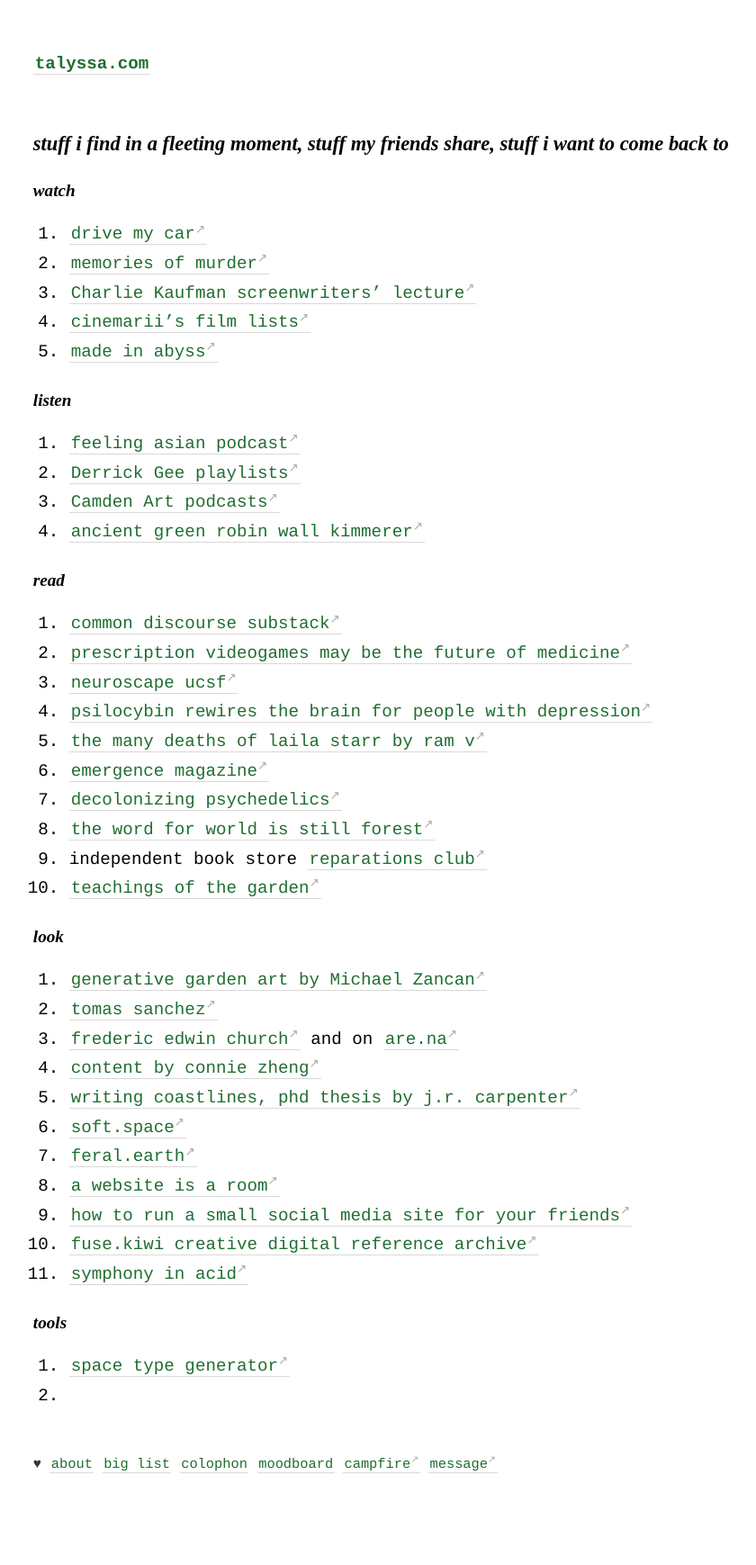
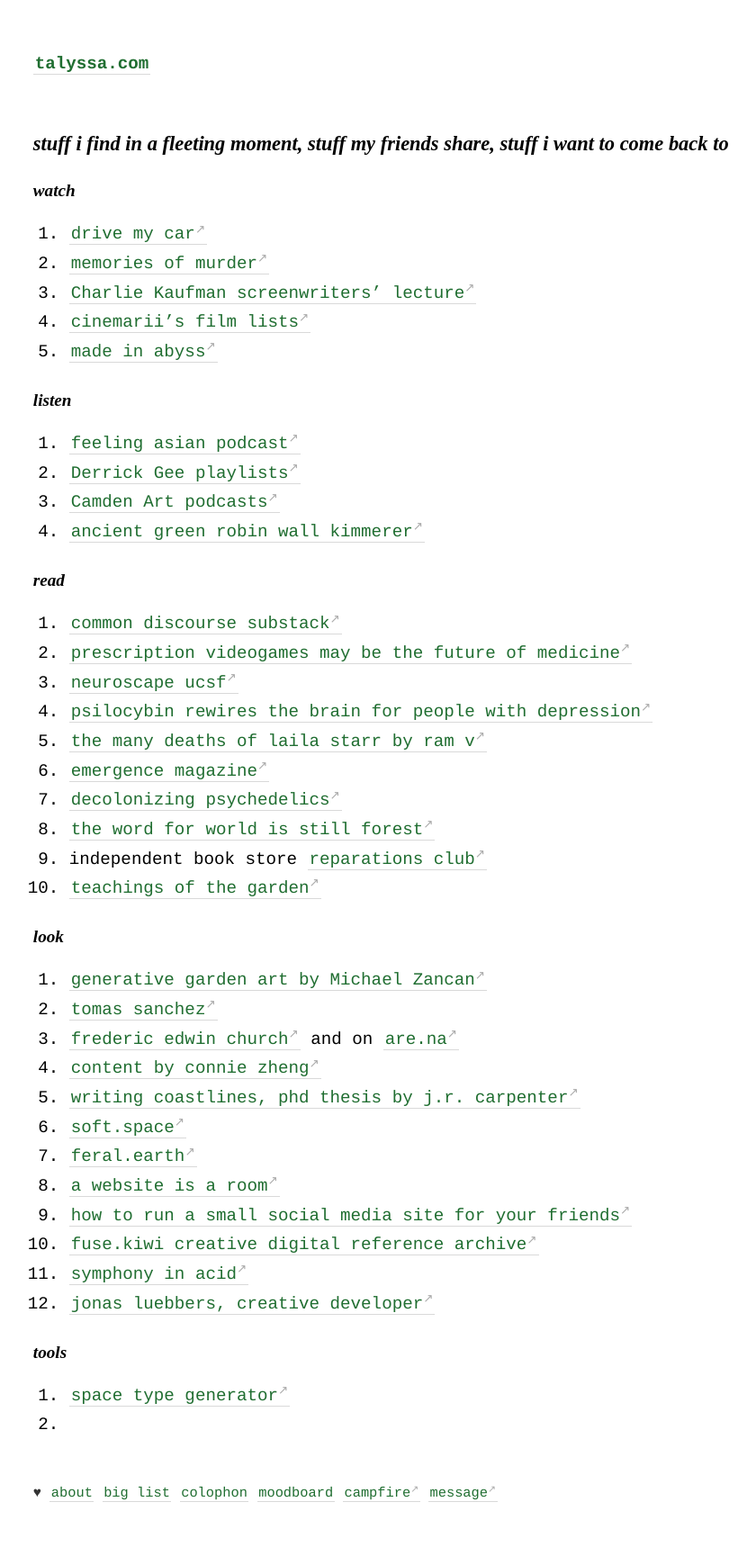
Before and after one commit to geminiworms/talyssagarden.github.io, a Jekyll site: the page built from _pages/big-list.md, in a window 1280 px wide. Shown: the whole page at 90% size, without its empty margins (40-880 px from the left). Built offline with Jekyll 4.4.1, drawn with Linux system fonts in a browser that asks for light colours; before the commit the page ends 1706 px from its top, so only the background shows below that.

Commit message:
Update big-list.md

```diff
--- a/_pages/big-list.md
+++ b/_pages/big-list.md
@@ -43,6 +43,7 @@
 9. [how to run a small social media site for your friends](https://runyourown.social/)
 10. [fuse.kiwi creative digital reference archive](https://www.fuse.kiwi/)
 11. [symphony in acid](https://symphonyinacid.net/)
+12. [jonas luebbers, creative developer](jonasluebbers.com)
 
 #### tools
 1. [space type generator](https://spacetypegenerator.com/)
```
